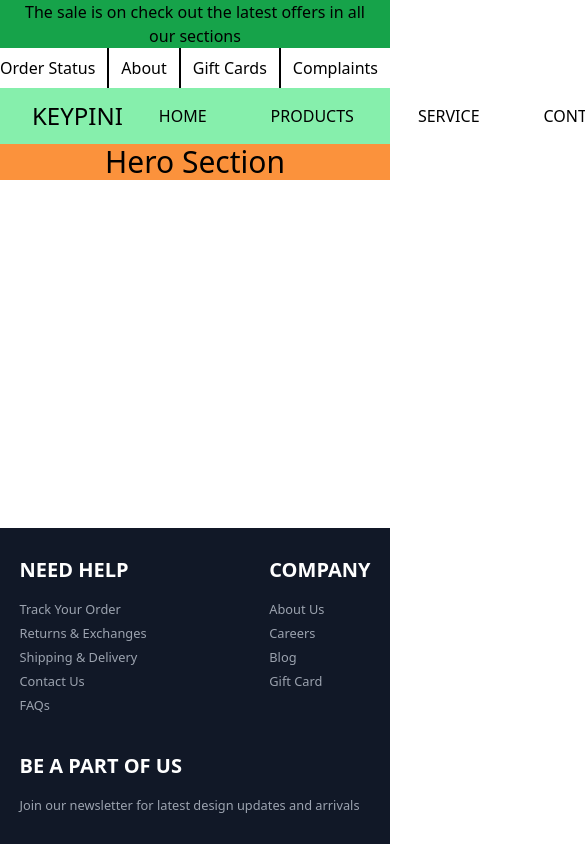
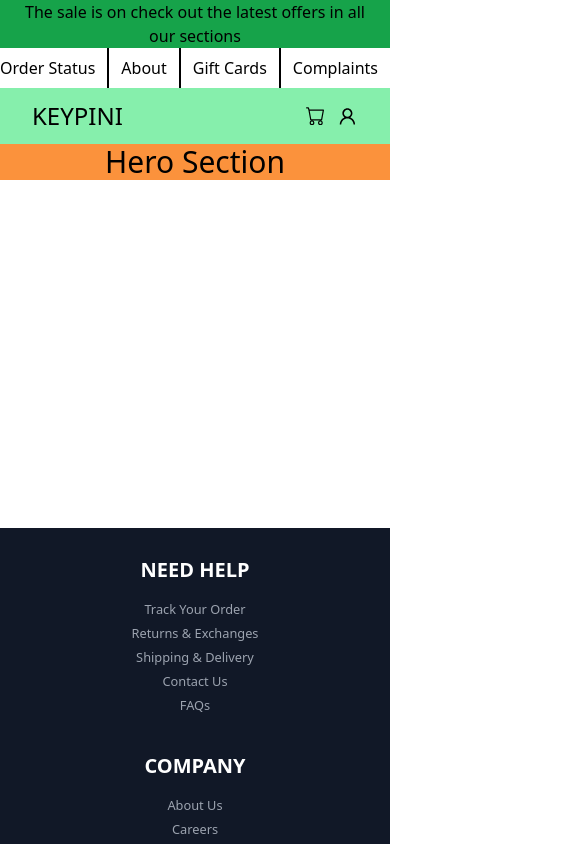
Before and after one commit to Dcode2100/MASSCREATIONS, a Next.js app: page / in a window 390 px wide. Shown: the top 844 px of the page, 585 px wide, since content can reach past the window. Built offline with nearby package versions, Linux system fonts and the light colour scheme.

Commit message:
Footer responsive

```diff
--- a/components/footer/Footer.jsx
+++ b/components/footer/Footer.jsx
@@ -48,16 +48,25 @@ const Footer = () => {
       <div className=" flex h-min items-center justify-center  ">
         <div className="flex w-[90%] flex-wrap justify-between gap-9 pb-20 pt-7 ">
           {/* This is array of nested object and array  */}
-          {footerlinks1.map((footerlink, index) => {
+          {footerlinks1.map((footerlink, indexT) => {
             return (
-              <div key={index} className=" w-min whitespace-nowrap text-white">
-                <h1 className=" mb-3 text-xl font-bold ">{footerlink.title}</h1>
+              <div
+                key={indexT}
+                className=" w-min whitespace-nowrap text-white max-xs:w-full max-xs:flex-row max-xs:justify-center  "
+              >
+                <h1 className=" mb-3 text-xl font-bold max-xs:text-center  ">
+                  {footerlink.title}
+                </h1>
                 {footerlink.sublinks &&
                   footerlink.sublinks.map((sublink, index) => {
                     return (
-                      <ul key={index}>
+                      <ul key={index} className="max-xs:text-center ">
                         <a
-                          className="cursor-pointer text-[0.8rem] text-gray-400 transition-all hover:text-white"
+                          className={`cursor-pointer text-[0.8rem] text-gray-400 transition-all hover:text-white  ${
+                            indexT === 2 && index === 0
+                              ? "flex w-full max-xs:items-center max-xs:justify-center max-xs:whitespace-normal max-xs:text-center"
+                              : ""
+                          }`}
                           href={sublink.link}
                         >
                           {sublink.title}
@@ -70,9 +79,9 @@ const Footer = () => {
           })}
         </div>
       </div>
-      <div className="copyright bg-dark-blue flex h-min w-min items-center whitespace-nowrap pb-6 pl-6 text-[0.8rem] text-gray-300 ">
+      <div className="copyright bg-blue-800 flex h-min w-min items-center max-xs:w-full max-xs:flex max-xs: justify-center whitespace-nowrap pb-6 pl-6 text-[0.8rem] text-gray-300 ">
         <AiOutlineCopyright />{" "}
-        <p className=" ml-1 text-gray-300">
+        <p className=" ml-1 text-gray-300 ">
           2022-2023 KEIPAL | ALL RIGHTS RESERVED
         </p>
       </div>
--- a/components/header/Headercenter.jsx
+++ b/components/header/Headercenter.jsx
@@ -3,7 +3,7 @@ import React from "react";
 const Headercenter = () => {
   return (
     <div>
-      <div className="Header relative flex h-[2.5rem] w-full items-center justify-end  ">
+      <div className="Header relative flex h-[2.5rem] w-full items-center justify-end ">
         <div className=" h-full w-min whitespace-nowrap ">
           <ul className="flex h-full  ">
             <li className="flex items-center border-r-2 border-black px-3 transition-all hover:text-blue-400">
--- a/components/header/Menutoggle.jsx
+++ b/components/header/Menutoggle.jsx
@@ -3,7 +3,8 @@ import React from "react";
 const Menutoggle = ({ items, index, setDrop }) => {
   return (
     <div
-      className="relative h-full w-full  whitespace-nowrap px-8 xs:hidden"
+      className="relative h-full w-full  whitespace-nowrap px-8 max-md:hidden
+      "
       onMouseEnter={() => {
         items.submenu && setDrop(index);
       }}
```
